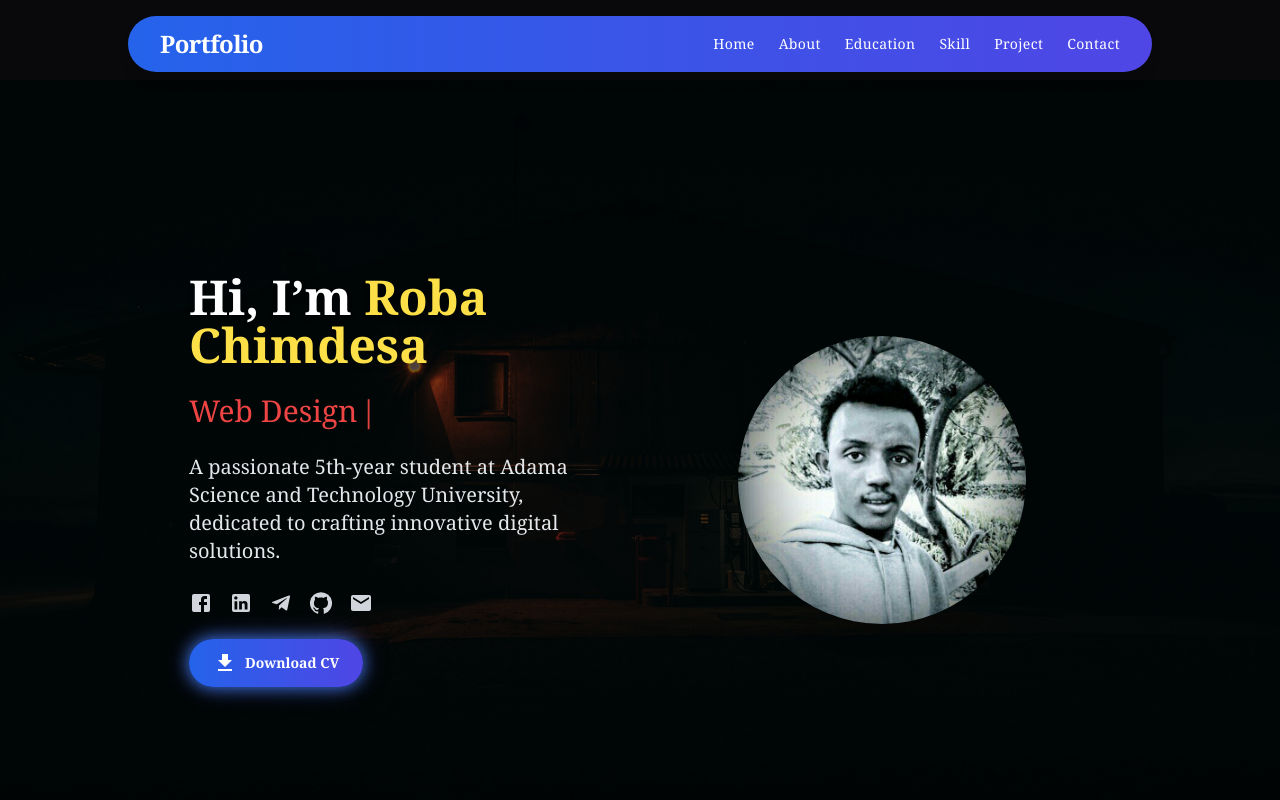
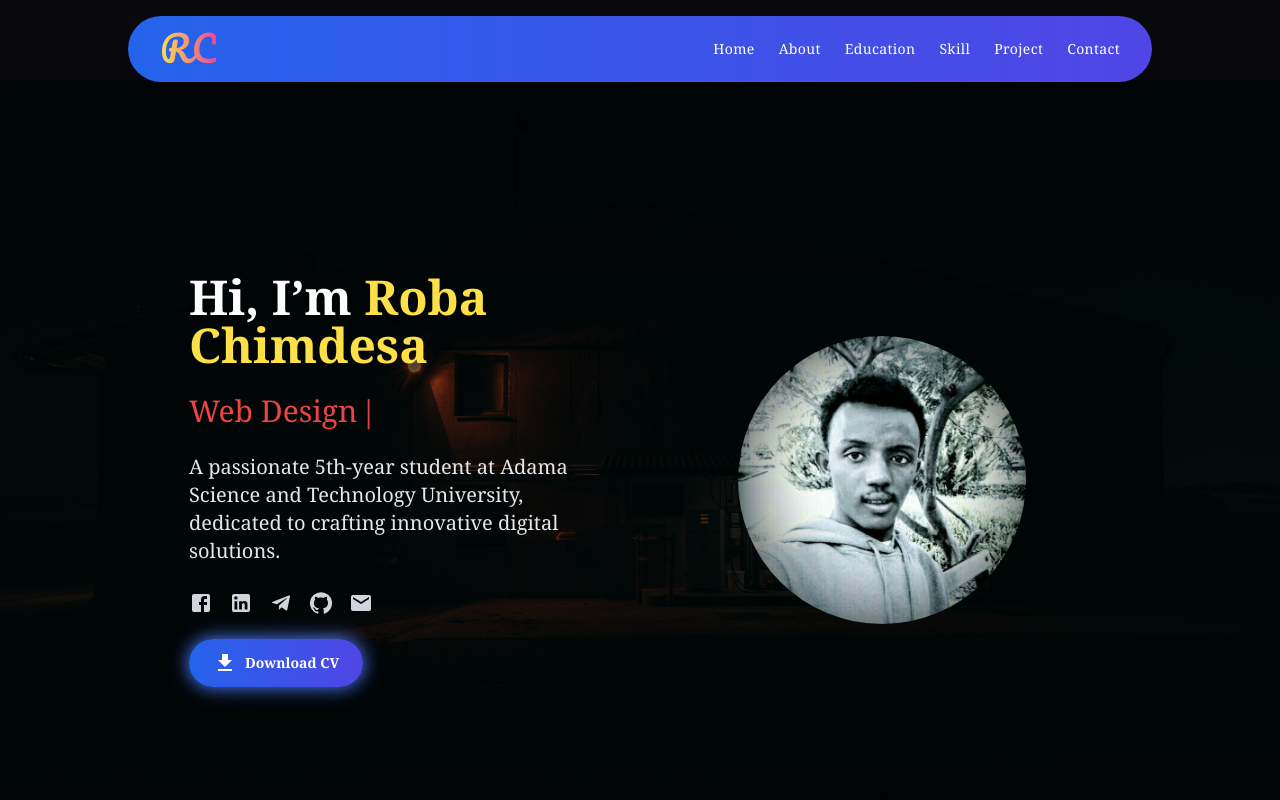
Before and after one commit to RobaChimdesa/About_Me, a React (Vite) app: page / in a window 1280 px wide. Shown: the top 800 px of the page. Built offline with nearby package versions, Linux system fonts and the light colour scheme.

Commit message:
Update Navbar.jsx

```diff
--- a/src/Components/Navbar/Navbar.jsx
+++ b/src/Components/Navbar/Navbar.jsx
@@ -34,9 +34,18 @@ const Navbar = () => {
         className="bg-gradient-to-r from-blue-600 to-indigo-600 dark:from-gray-800 dark:to-gray-700 rounded-full shadow-lg px-4 sm:px-6 md:px-8 py-3 sm:py-4 flex items-center justify-between max-w-5xl mx-auto transform hover:shadow-xl hover:-translate-y-1 transition-all duration-300"
       >
         {/* Logo or Brand */}
-        <div className="text-white text-lg sm:text-xl md:text-2xl font-bold tracking-tight">
+        {/* <div className="text-white text-lg sm:text-xl md:text-2xl font-bold tracking-tight">
           <Link to="home" smooth={true} duration={500} offset={-70}>
             Portfolio
+          </Link>
+        </div> */}
+        <div className="flex items-center">
+          <Link to="home" smooth={true} duration={500} offset={-70}>
+            <span
+              className="text-2xl sm:text-3xl md:text-4xl font-[Pacifico] text-transparent bg-clip-text bg-gradient-to-r from-yellow-300 to-pink-500 dark:from-yellow-200 dark:to-pink-400 neon-sign hover:scale-105 hover:text-shadow-lg transition-all duration-300 animate-neon-pulse"
+            >
+              RC
+            </span>
           </Link>
         </div>
 
```
